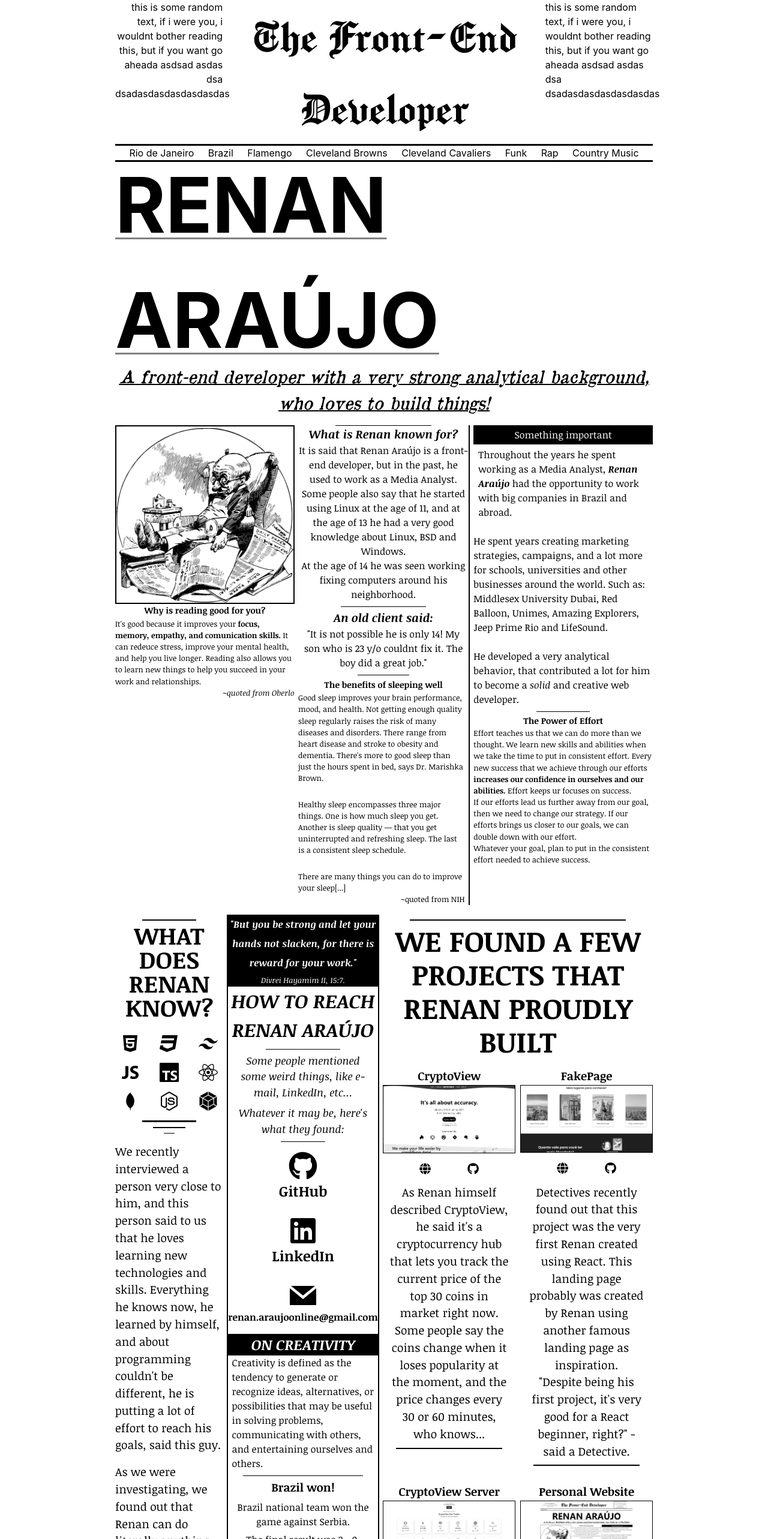
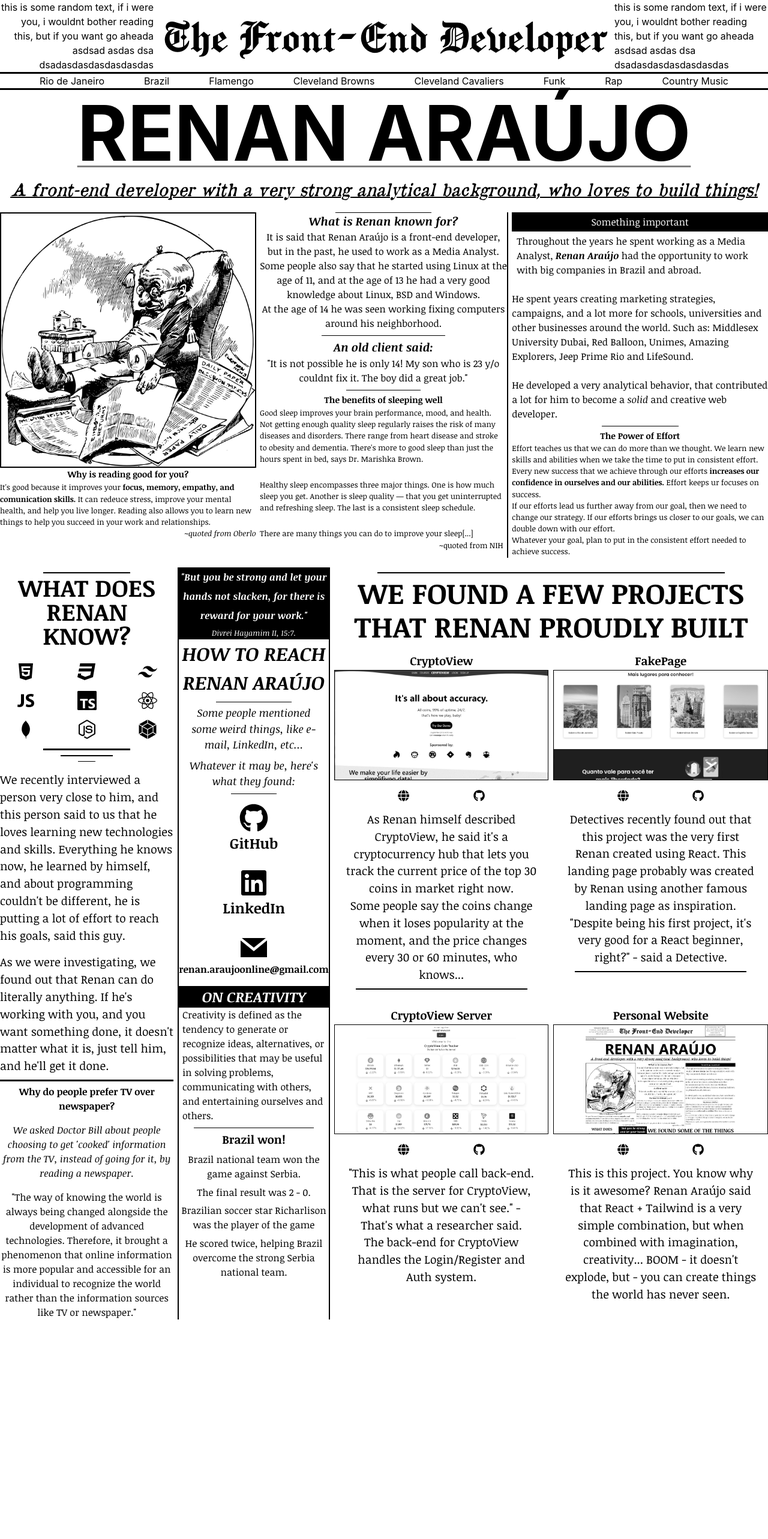
Before and after one commit to awkren/renan-araujo, a React (Create React App) app: page / in a window 1280 px wide. Shown: the top 2566 px of the page at 60% size. After the commit the page ends 2200 px from the top, so only its background shows below. Built offline with nearby package versions, Linux system fonts and the light colour scheme; the HTML template or start-up script is replaced by a standard one.

Commit message:
large cellphone fix text

```diff
--- a/src/App.css
+++ b/src/App.css
@@ -22,3 +22,9 @@
     margin: auto;
   }
 }
+
+@media screen and (max-width:1500px){
+  body{
+    width: 100%;
+  }
+}
--- a/src/page-style/ContentTwo.css
+++ b/src/page-style/ContentTwo.css
@@ -39,5 +39,10 @@
   #crypto-desc, #fake-desc, #server-desc, #old-desc{
     text-align: justify;
   }
+}
 
+@media screen and (min-width:500px){
+  .projects{
+    grid-template-columns: 1fr 1fr;
+  }
 }
```
